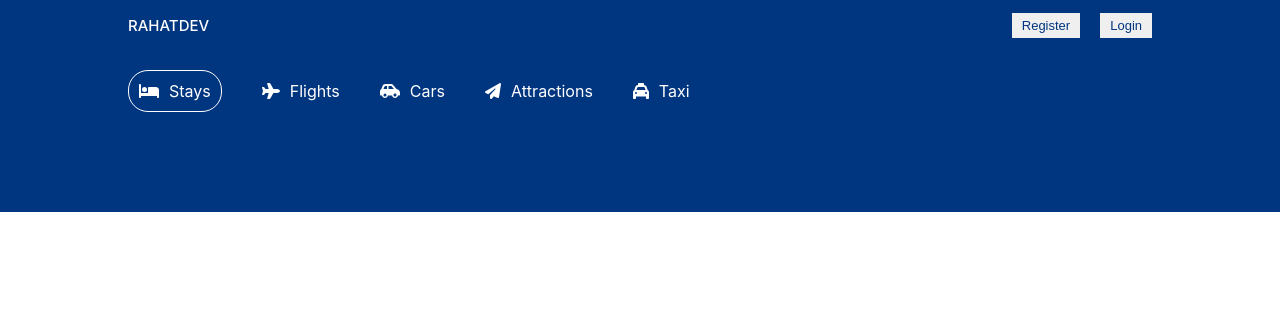
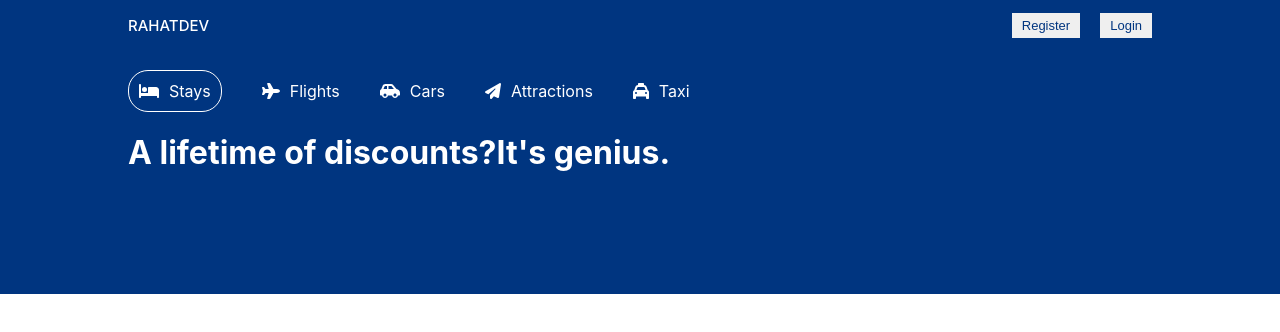
Before and after one commit to bellicose77/booking-app-clientside, a React (Create React App) app: page / in a window 1280 px wide. Shown: the top 332 px of the page. Built offline with nearby package versions, Linux system fonts and the light colour scheme.

Commit message:
header section

```diff
--- a/src/components/Header/Header.css
+++ b/src/components/Header/Header.css
@@ -1,7 +1,7 @@
 .header{
     background-color: #003580;
     color: white;
-    display:flex;
+    display: flex;
     justify-content: center;
 }
 .headerContainer{
--- a/src/components/Header/Header.js
+++ b/src/components/Header/Header.js
@@ -32,6 +32,7 @@ const Header = () => {
                   <span>Taxi</span>
               </div>
         </div>
+        <h1>A lifetime of discounts?It's genius.</h1>
         </div>
 
     </div>
```
